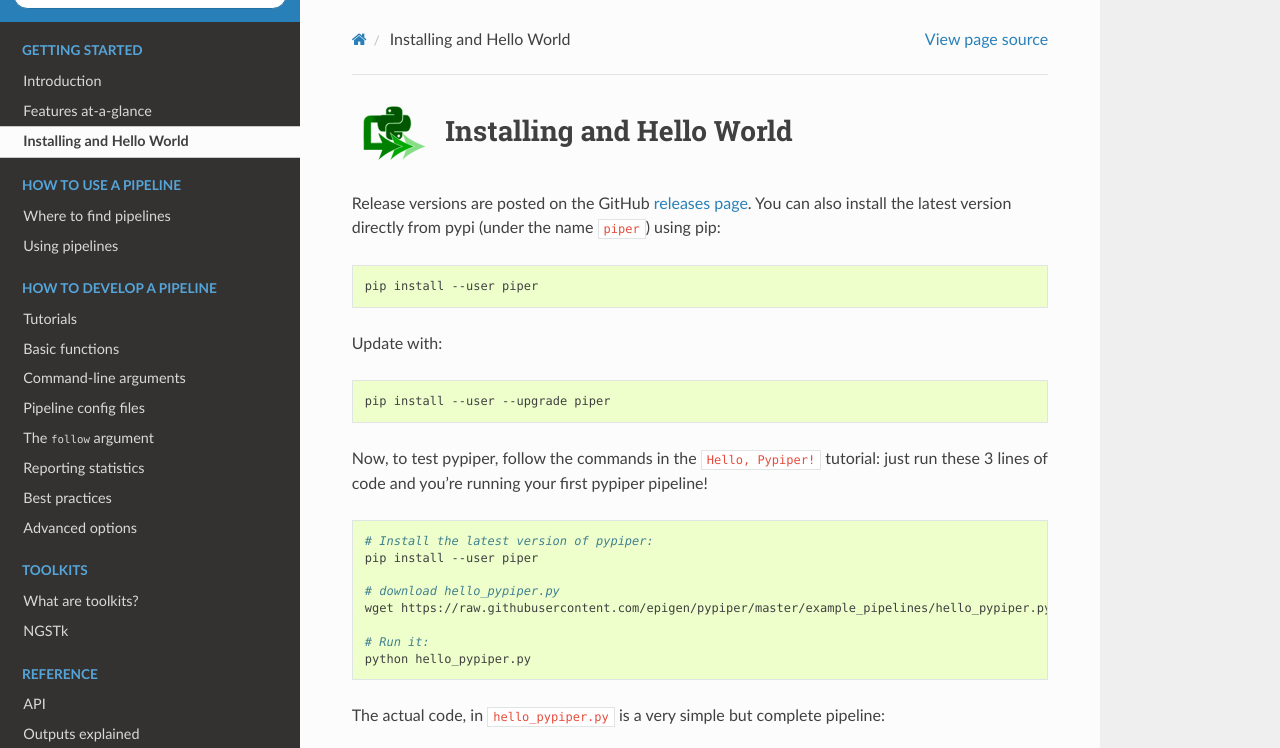
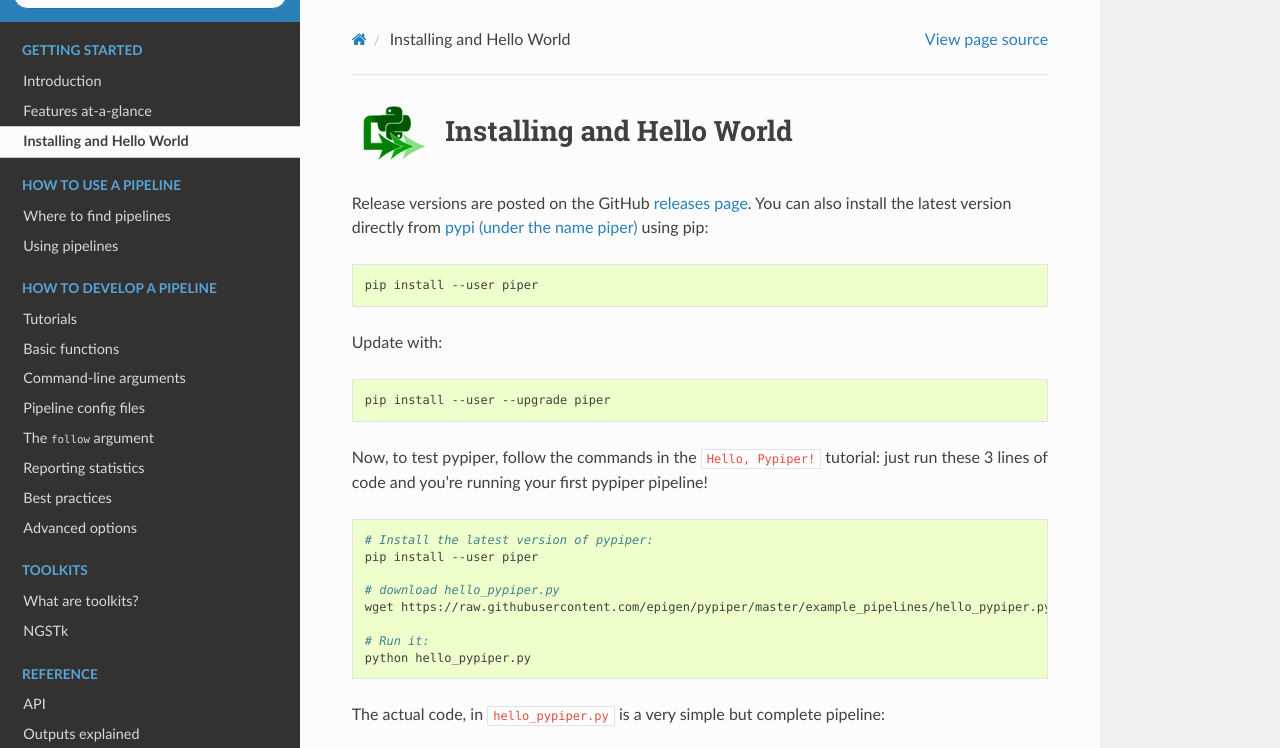
Before and after one commit to databio/pypiper, a Sphinx documentation site: the page built from doc/source/hello-world.rst, in a window 1280 px wide and 900 px high, cut to the strip 0-748 px from the top of the window. Built offline with Sphinx 7.4.7 and the Read the Docs theme 2.0.0, drawn with Linux system fonts in a browser that asks for light colours; part of the change alters nothing that is shown.

```diff
--- a/doc/source/hello-world.rst
+++ b/doc/source/hello-world.rst
@@ -3,7 +3,7 @@
 |logo| Installing and Hello World
 ==============================
 
-Release versions are posted on the GitHub `releases page <https://github.com/epigen/pypiper/releases>`_. You can also install the latest version directly from pypi (under the name ``piper``) using pip:
+Release versions are posted on the GitHub `releases page <https://github.com/epigen/pypiper/releases>`_. You can also install the latest version directly from `pypi (under the name piper) <https://pypi.org/project/piper/>`_ using pip:
 
 .. code-block:: bash
 
```
